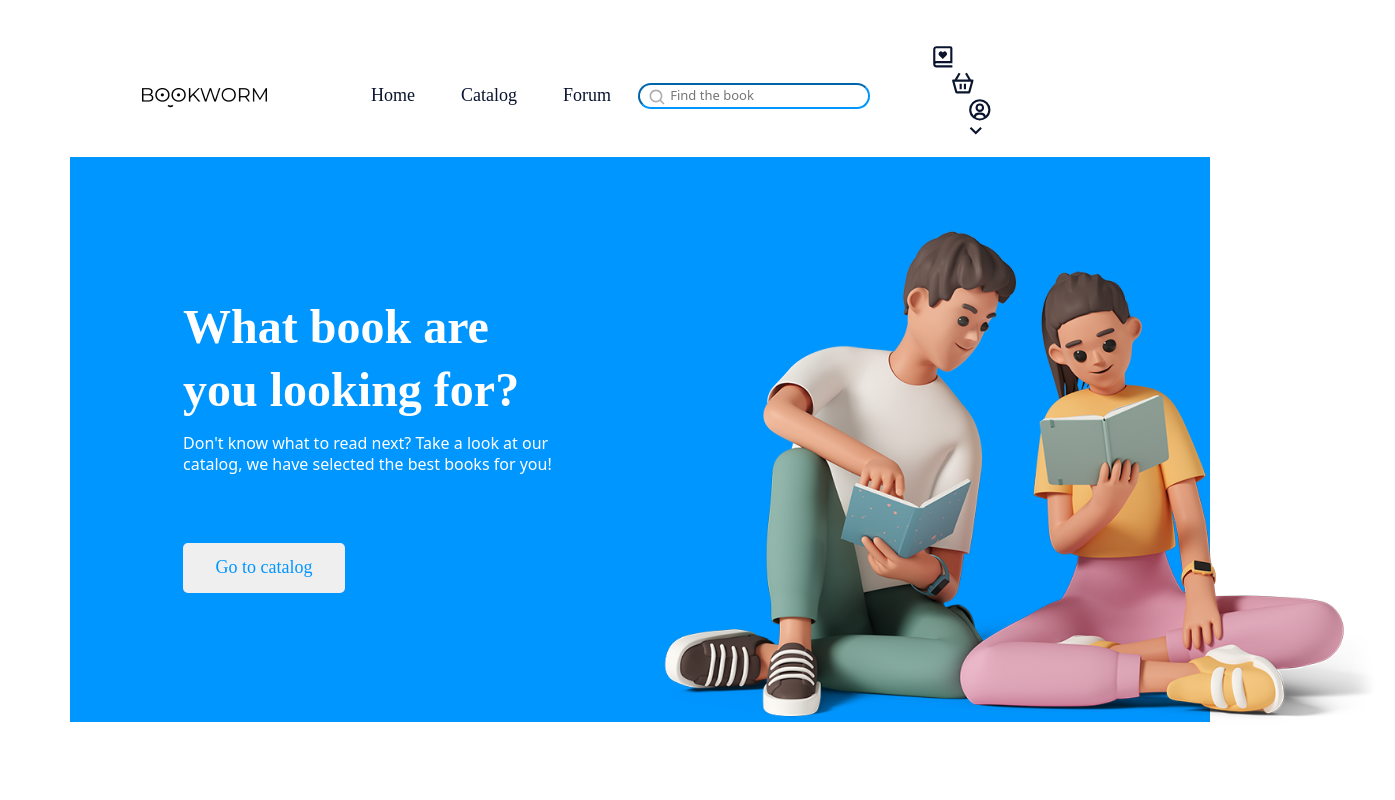
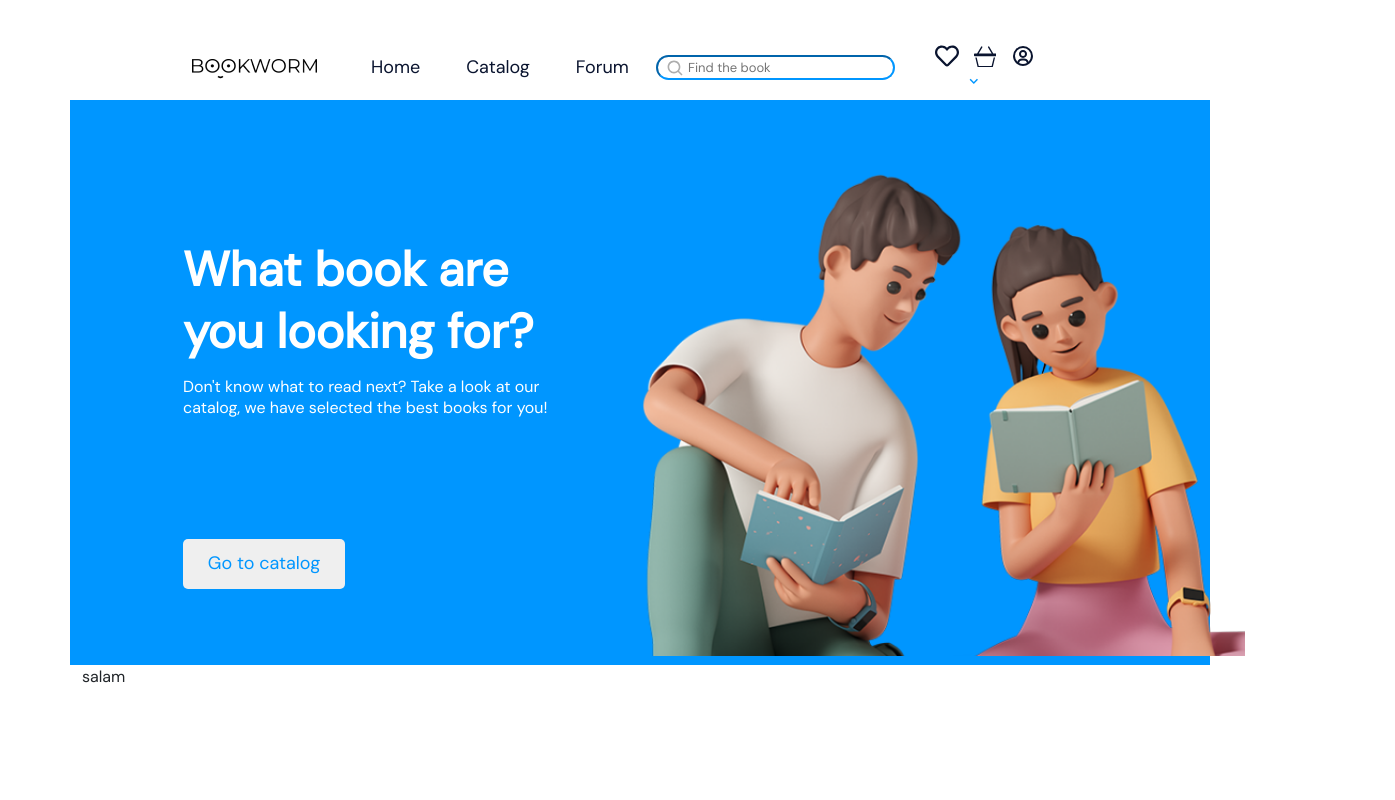
Before and after one commit to asgerofharzu/bookworm.pl, a React (Create React App) app: page / in a window 1280 px wide. Shown: the top 800 px of the page, 1395 px wide, since content can reach past the window. Built offline with nearby package versions, Linux system fonts and the light colour scheme.

Commit message:
main and head was ready

```diff
--- a/package.json
+++ b/package.json
@@ -3,6 +3,9 @@
   "version": "0.1.0",
   "private": true,
   "dependencies": {
+    "@fortawesome/fontawesome-svg-core": "^6.3.0",
+    "@fortawesome/free-solid-svg-icons": "^6.3.0",
+    "@fortawesome/react-fontawesome": "^0.2.0",
     "@react-icons/all-files": "^4.1.0",
     "@testing-library/jest-dom": "^5.16.5",
     "@testing-library/react": "^13.4.0",
--- a/public/index.html
+++ b/public/index.html
@@ -4,6 +4,9 @@
     <meta charset="utf-8" />
     <link rel="icon" href="%PUBLIC_URL%/favicon.ico" />
     <meta name="viewport" content="width=device-width, initial-scale=1" />
+    <link rel="preconnect" href="https://fonts.googleapis.com">
+    <link rel="preconnect" href="https://fonts.gstatic.com" crossorigin>
+    <link href="https://fonts.googleapis.com/css2?family=DM+Sans&display=swap" rel="stylesheet">
     <meta name="theme-color" content="#000000" />
     <meta
       name="description"
@@ -26,7 +29,7 @@
     -->
     <title>React App</title>
   </head>
-  <body>
+  <body style="font-family: 'DM Sans', sans-serif;">
     <noscript>You need to enable JavaScript to run this app.</noscript>
     <div id="root"></div>
     <!--
--- a/src/components/Main/index.js
+++ b/src/components/Main/index.js
@@ -1,13 +1,13 @@
 import React, { Component } from 'react';
 import Container from 'react-bootstrap/Container';
 import "./main.css"
-import Img from './reading.png'
+import Img from './boy-n-girl.png'
 class Main extends Component {
     state = {  }
     render() {
         return (
             <>
-                <Container>
+                <Container className="a">
                 <div>
                     <div className='text-1 text'>What book are
                     you looking for?</div>
@@ -17,9 +17,11 @@ class Main extends Component {
                     <button className='btn-main'> Go to catalog</button>
                     <img src={Img} alt="img" className="img" />
                 </div>
-                <div>
-                    <h1>salam</h1>
-                </div>
+                </Container>
+                <Container>
+                    <div>
+                        salam
+                    </div>
                 </Container>
             </>
         );
--- a/src/components/Main/main.css
+++ b/src/components/Main/main.css
@@ -1,4 +1,4 @@
-.container{
+.a{
     border: 1px solid #0096FF;
     width: 1180px;
     height: 564.57px;
@@ -32,7 +32,7 @@
     height:50px; width: 162px;
     padding: 21px, 25px;
     position: relative;
-    bottom: 150.94px;
+    top: 250.94px;
     left: 100px;
     border-radius:5px;
     gap: 18px;
@@ -45,8 +45,9 @@
 }
 .img{
     width:750px;
+    z-index: 999;
     /* height: 1010px; */
-    position: relative;
-    bottom: 240px;
-    left: 400px;
+    position: absolute;
+    top: 131px;
+    left: 495px;
 }
--- a/src/components/NavHeader/index.js
+++ b/src/components/NavHeader/index.js
@@ -3,7 +3,10 @@ import Nav from 'react-bootstrap/Nav';
 import Navbar from 'react-bootstrap/Navbar';
 import Logo from '../Logo';
 import "./navHeader.css"
-import { BiSearch, BiBookHeart, BiBasket, BiUserCircle, BiChevronDown } from 'react-icons/bi'
+import { BiSearch, BiUserCircle, BiChevronDown } from 'react-icons/bi'
+import   {FaRegHeart} from "react-icons/fa";
+import   {BsBasket3} from "react-icons/bs";
+
 
 
 function NavHead() {
@@ -27,10 +30,10 @@ function NavHead() {
 
 
                 <div className='icons'>
-                    <BiBookHeart size="1.6rem" className="icon" />
-                    <BiBasket size="1.6rem" className='icon basket' />
-                    <BiUserCircle size="1.6rem" className='icon user' />
-                    <BiChevronDown size="1.6rem" className='icon down'/>
+                    <FaRegHeart size="1.5rem" className="icon" />
+                    <BsBasket3 size="1.4rem" className='icon basket' />
+                    <BiUserCircle size="1.5rem" className='icon user' />
+                    <BiChevronDown size="1.1rem" className='icon down'/>
                 </div>
 
             </Container>
--- a/src/components/NavHeader/navHeader.css
+++ b/src/components/NavHeader/navHeader.css
@@ -12,8 +12,8 @@
 
 
 @media only screen and (min-width: 992px) {
-    .navs { margin-left: 50px; }
-    .logo { margin-left:130px !important; }
+    .navs { margin-left: 0px; }
+    .logo { margin-left:180px !important; }
     .link { padding-left:38px !important;}
     .inputDiv{
         margin-right: 500px;
@@ -31,7 +31,7 @@
     border-color: #0096FF;
     text-align: inside;
     caption-side: inherit;
-    margin-right: 450px;
+    margin-right: 300px;
 
 }
 
@@ -47,16 +47,17 @@
 
 .icon{
     position: relative;
-    right: 390px;
+    right: 260px;
     color: #0A142F;
 }
 .basket{
-    right: 370px;
+    right: 245px;
 }
 .user{
-    right:353px;
+    right:230px;
 }
 .down{
-    right:357px;
-    bottom: 6px;
+    /* position: absolute; */
+    right:230px;
+    color: #0096FF;
 }
```
Also changed, not shown: src/components/Main/boy-n-girl.png (added), 1 other file (tests, documents, lock files or other folders).
